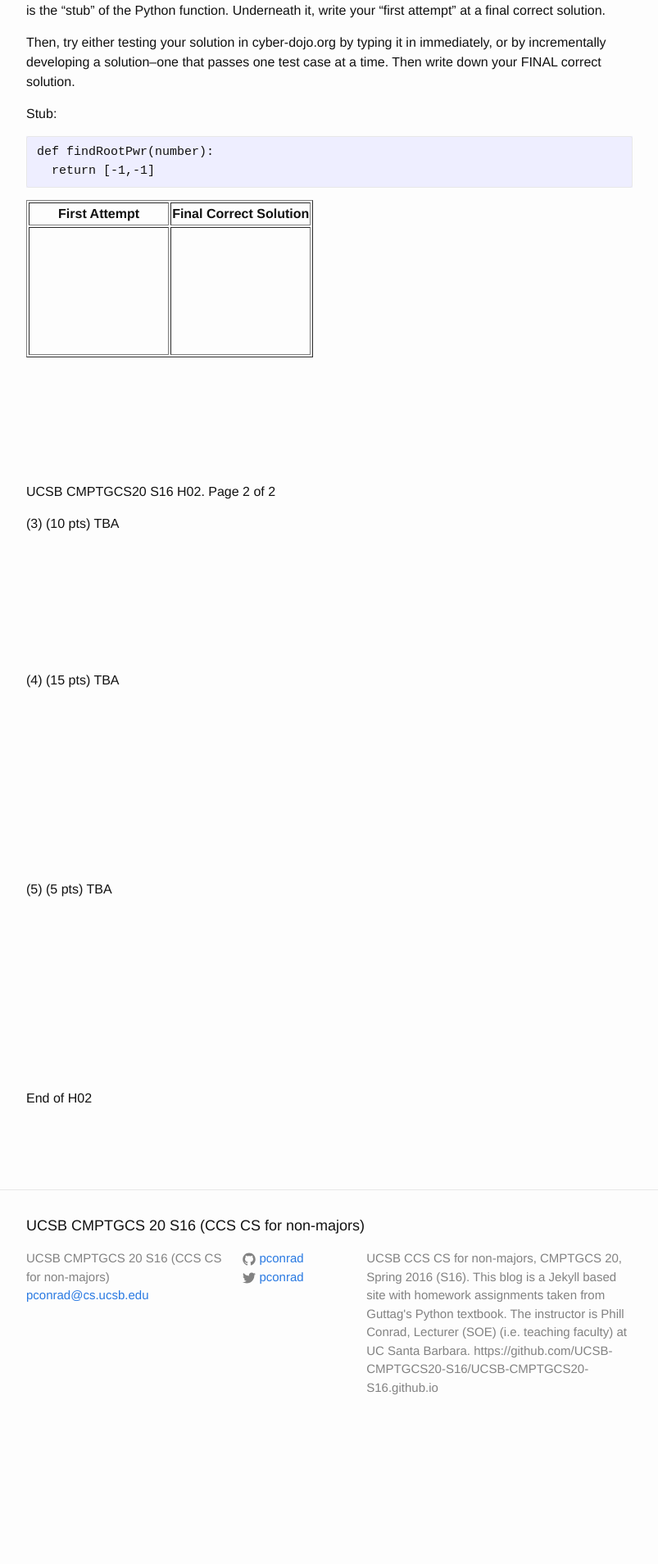
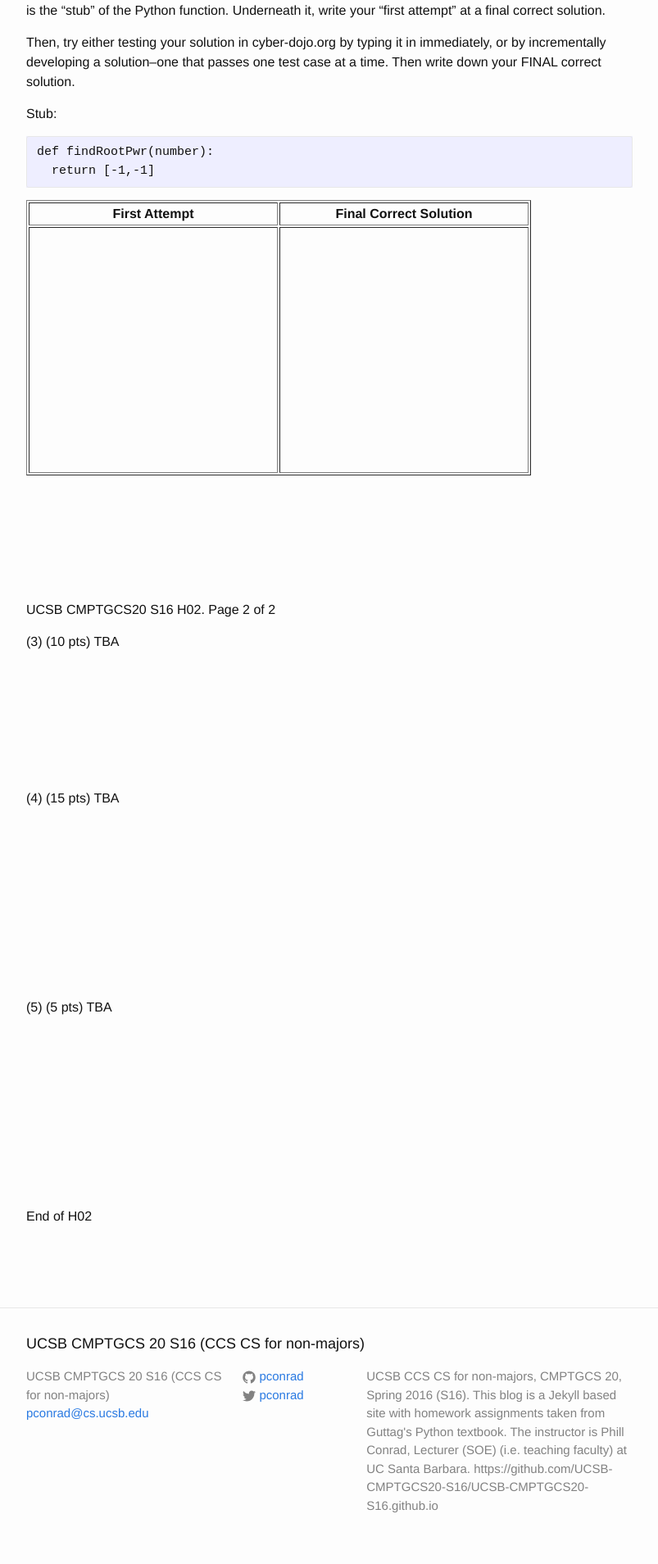
Before and after one commit to UCSB-CMPTGCS20-S16/UCSB-CMPTGCS20-S16.github.io, a Jekyll site: the page built from _posts/2016-04-29-H02.markdown, in a window 1280 px wide. Shown: the part 867-2775 px from the top of the page at 82% size, without its empty margins (238-1041 px from the left). Built offline with Jekyll 4.4.1, drawn with Linux system fonts in a browser that asks for light colours; before the commit the page ends 2631 px from its top, so only the background shows below that.

Commit message:
Update 2016-04-29-H02.markdown

```diff
--- a/_posts/2016-04-29-H02.markdown
+++ b/_posts/2016-04-29-H02.markdown
@@ -38,12 +38,12 @@ def findRootPwr(number):
 
 <table border="1">
 <tr>
- <th style="width:50%">First Attempt</th>
- <th style="width:50%">Final Correct Solution</th>
+ <th style="width:200px">First Attempt</th>
+ <th style="width:200px">Final Correct Solution</th>
 </tr>
 <tr>
- <td border="1"><div style="margin-bottom:8em;">&nbsp;</div></td>
- <td border="1"><div style="margin-bottom:8em;">&nbsp;</div></td>
+ <td border="1"><div style="margin-bottom:8em;width:300px;"><br><br><br><br><br><br><br></div></td>
+ <td border="1"><div style="margin-bottom:8em;width:300px;">&nbsp;</div></td>
 </tr>
 </table>
 
```
